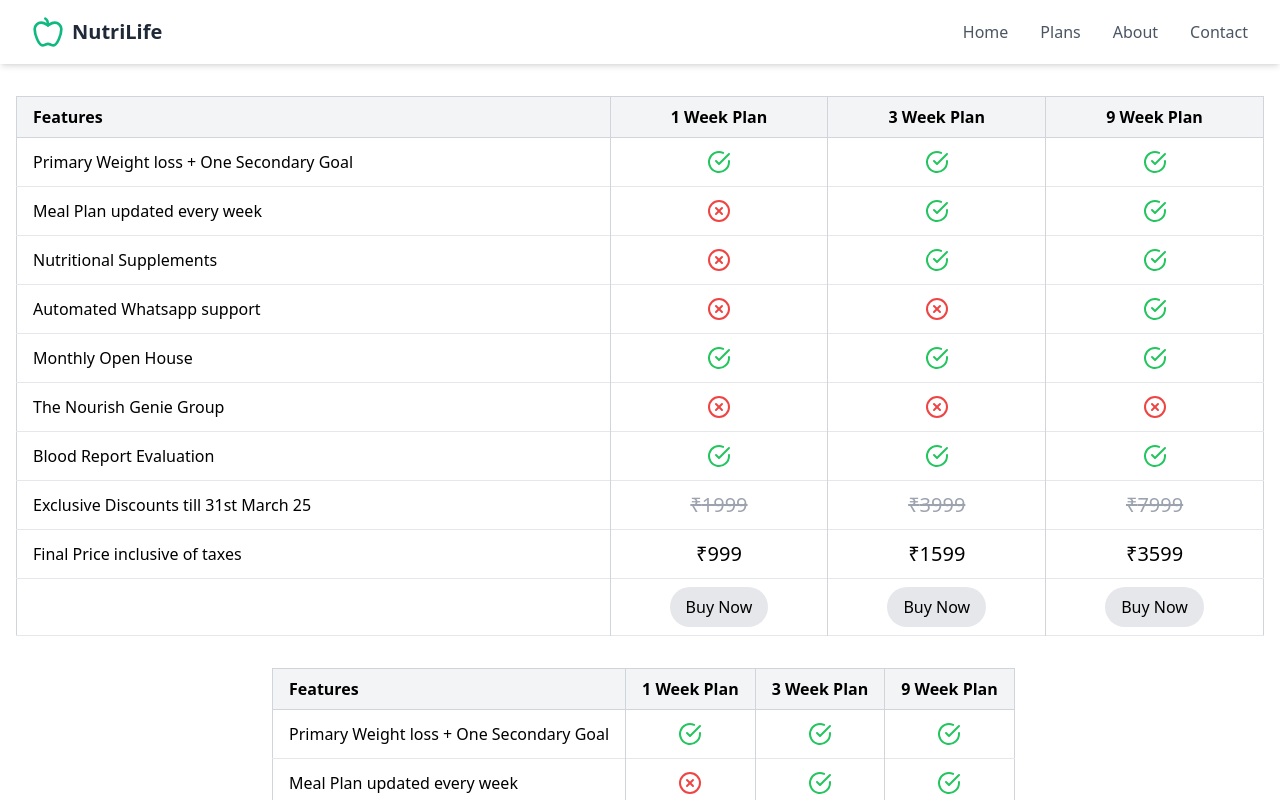
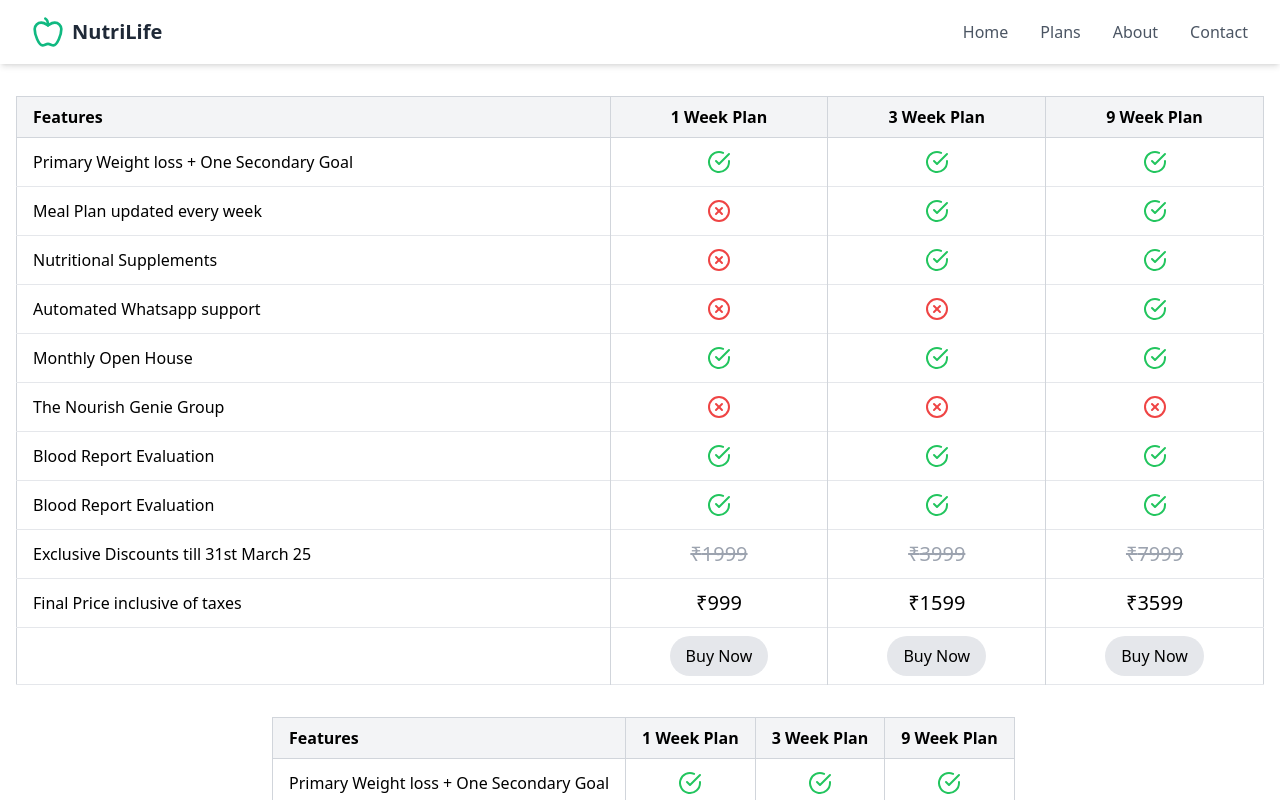
Before and after one commit to d1089/HealthApp, a React (Vite) app: page /pricing in a window 1280 px wide. Shown: the top 800 px of the page. Built offline with nearby package versions, Linux system fonts and the light colour scheme.

Commit message:
added sample feature for push

```diff
--- a/src/App.tsx
+++ b/src/App.tsx
@@ -51,6 +51,12 @@ function App() {
       week9: true,
     },
     {
+      feature: "Blood Report Evaluation",
+      week1: true,
+      week3: true,
+      week9: true,
+    },
+    {
       feature: "Exclusive Discounts till 31st March 25",
       week1: 1999,
       week3: 3999,
```
